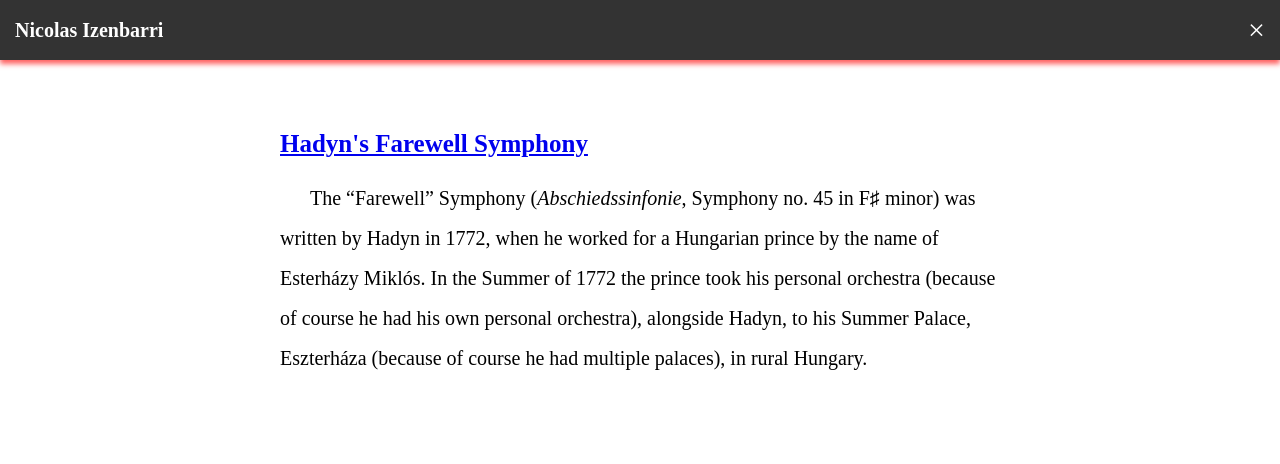
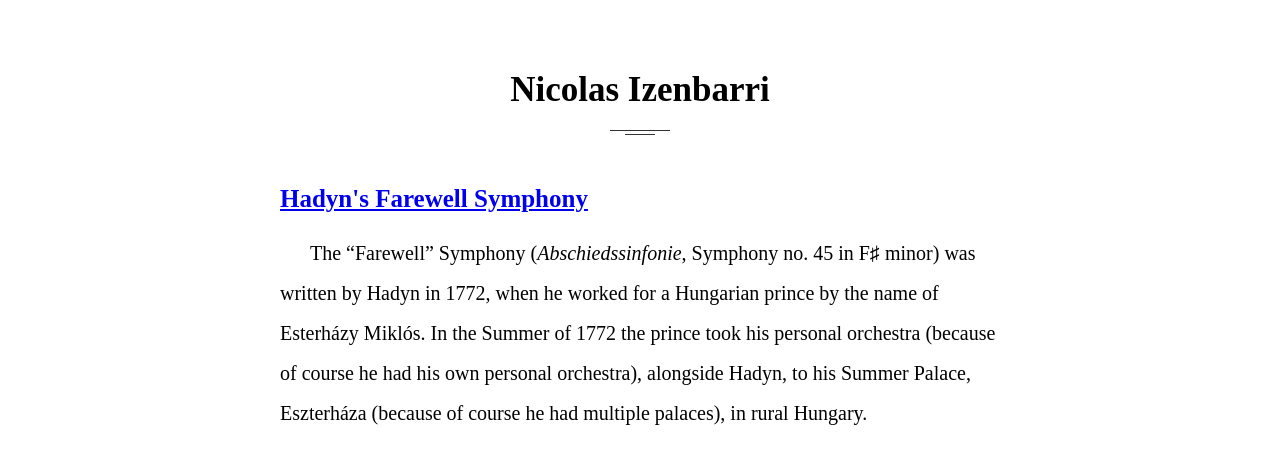
Before and after one commit to izenbarri/blog, a Jekyll site: the page built from index.markdown, in a window 1280 px wide. Shown: the top 464 px of the page. Built offline with Jekyll 4.4.1, drawn with Linux system fonts in a browser that asks for light colours; some web fonts are replaced.

Commit message:
Layout da Home

```diff
--- a/_layouts/home.html
+++ b/_layouts/home.html
@@ -1,11 +1,13 @@
----
-layout: default
----
+<!DOCTYPE html>
+<html lang="{{ page.lang | default: site.lang | default: "en" }}">
 
-<div class="home">
-  {%- if page.title -%}
-    <h1 class="page-heading">{{ page.title }}</h1>
-  {%- endif -%}
+  {%- include head.html -%}
+
+  <body>
+    <main class="home">
+      <div class="post-header">
+        <h1 class="post-title">Nicolas Izenbarri</h1>
+      </div>
 
       {{ content }}
 
@@ -21,3 +23,6 @@ layout: default
       {%- endif -%}
 
     </div>
+  </body>
+
+</html>
```
Lines whose indentation alone changed are shown as unchanged.
